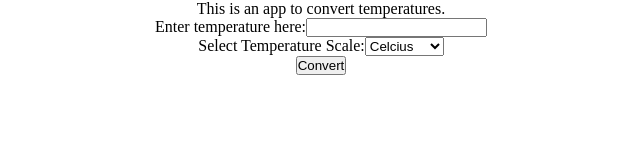
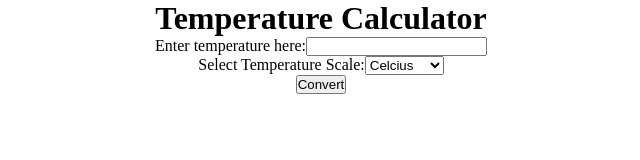
Before and after one commit to ckochera/tempconversionapp, a plain HTML site: page index.html in a window 1280 px wide. Shown: the whole page, without its empty margins (319-959 px from the left). Drawn offline with Linux system fonts and the light colour scheme.

Commit message:
Update heading
Changed the initial paragraph to an H1 to look better.

```diff
--- a/index.html
+++ b/index.html
@@ -8,7 +8,7 @@
 </head>
 <body>
     <div class="content">
-        <div class="para"><p>This is an app to convert temperatures.</p></div>
+        <div class="h1"><h1>Temperature Calculator</h1></div>
             <div class="tempInput">Enter temperature here:<input type="number" id="tempInput"></div>
                 <div class="tempScale"><p>Select Temperature Scale:</p>
                     <select name="tempScaleList" id="tempScaleList">
```
